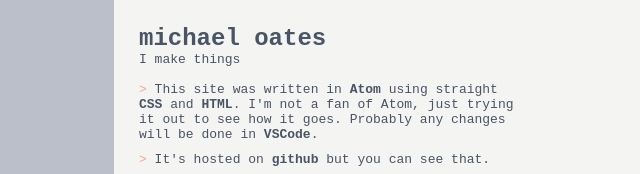
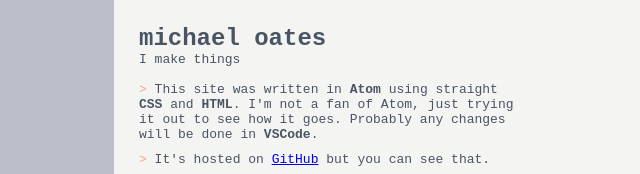
Before and after one commit to tehoatse/github-myspace, a plain HTML site: page index.html in a window 1280 px wide. Shown: the top 174 px of the page, 206-846 px from the left. Drawn offline with Linux system fonts and the light colour scheme.

Commit message:
updated links

```diff
--- a/index.html
+++ b/index.html
@@ -27,7 +27,7 @@
     </div>
     <div class="chunk">
       <span class="prompt">></span>
-      It's hosted on <strong>github</strong> but you can see that.<br />
+      It's hosted on <a href="https://github.com/tehoatse">GitHub</a> but you can see that.<br />
     </div>
     <div class="chunk">
       <span class="prompt">></span>
```
